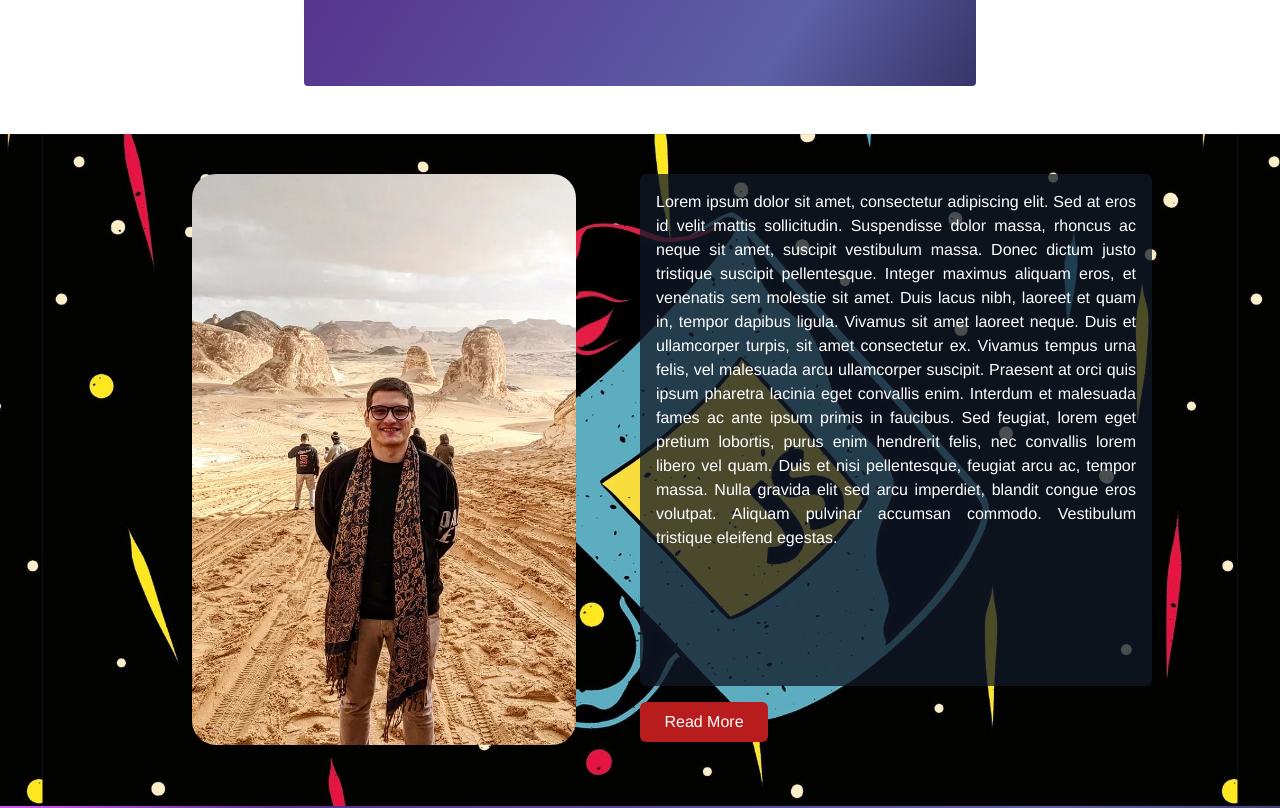
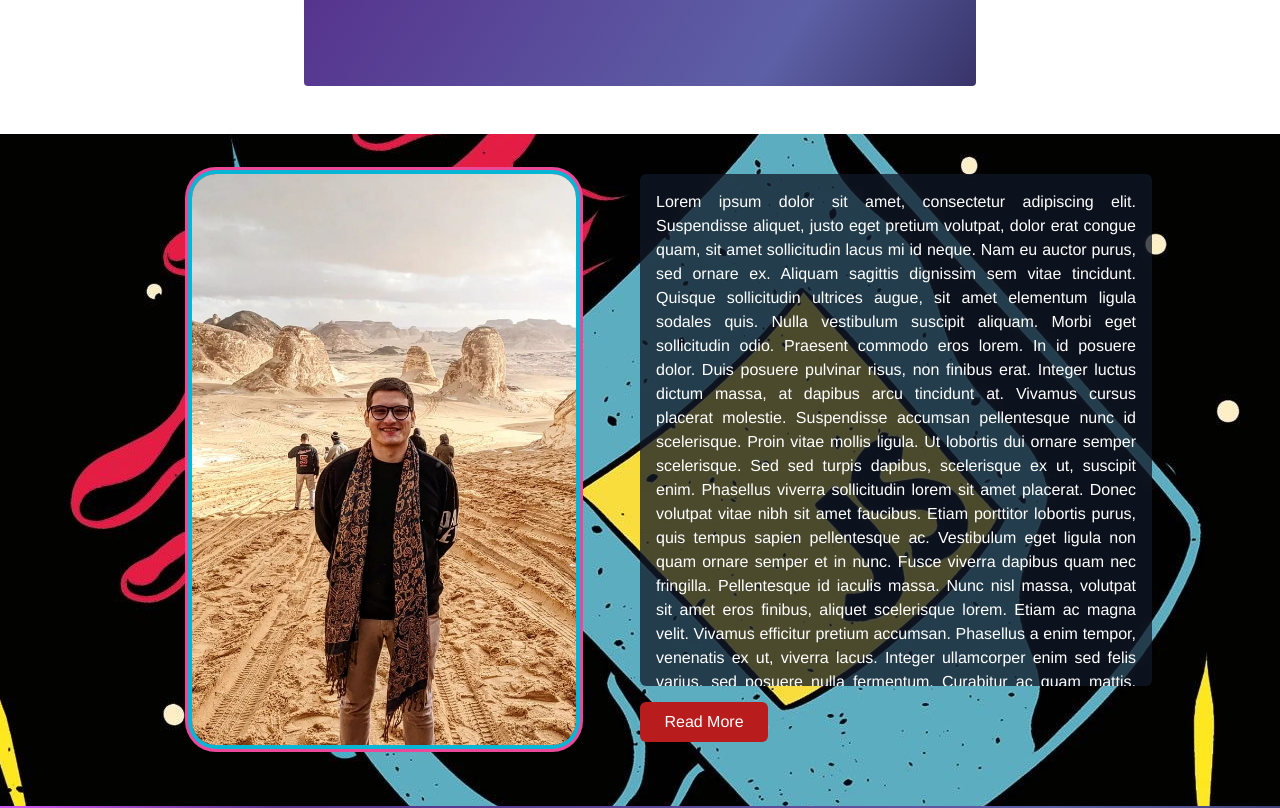
Before and after one commit to BerDavoglio/portfolio_front_v1, a Vue app: page / in a window 1280 px wide. Shown: the part 500-1308 px from the top of the page. Built offline with nearby package versions, Linux system fonts and the light colour scheme.

Commit message:
Fix AboutComponent to accept longer texts

```diff
--- a/src/components/home/AboutComponent.vue
+++ b/src/components/home/AboutComponent.vue
@@ -1,38 +1,67 @@
 <!-- eslint-disable max-len -->
+<!-- eslint-disable vuejs-accessibility/click-events-have-key-events -->
 <template>
   <div class="about">
     <div className="
         grid grid-cols-2
-                                bg-js_bg bg-center bg-contain bg-gray-500
+        bg-js_bg bg-center bg-gray-500 bg-no-repeat
         w-full h-[42rem]">
       <div className="
           bg-ber bg-cover bg-center bg-no-repeat
           h-[85%] max-w-[60%]
           my-10 ml-[30%]
-                                rounded-3xl">
+          rounded-3xl
+          ring ring-pink-500 ring-offset-4 ring-offset-cyan-500">
       </div>
       <div>
         <p className="
             text-white text-justify
-                            max-w-[80%] min-h-[32rem]
+            max-w-[80%] max-h-[32rem]
             rounded-md
             mt-10 p-4
-                            bg-gray-900/75">
-          Lorem ipsum dolor sit amet, consectetur adipiscing elit. Sed at eros id velit mattis sollicitudin. Suspendisse
-          dolor massa, rhoncus ac neque sit amet, suscipit vestibulum massa. Donec dictum justo tristique suscipit
-          pellentesque. Integer maximus aliquam eros, et venenatis sem molestie sit amet. Duis lacus nibh, laoreet et quam
-          in, tempor dapibus ligula. Vivamus sit amet laoreet neque. Duis et ullamcorper turpis, sit amet consectetur ex.
-          Vivamus tempus urna felis, vel malesuada arcu ullamcorper suscipit. Praesent at orci quis ipsum pharetra lacinia
-          eget convallis enim. Interdum et malesuada fames ac ante ipsum primis in faucibus. Sed feugiat, lorem eget
-          pretium
-          lobortis, purus enim hendrerit felis, nec convallis lorem libero vel quam. Duis et nisi pellentesque, feugiat
-          arcu
-          ac, tempor massa. Nulla gravida elit sed arcu imperdiet, blandit congue eros volutpat. Aliquam pulvinar accumsan
-          commodo. Vestibulum tristique eleifend egestas.
+            bg-gray-900/75
+            overflow-y-scroll scrollbar">
+          Lorem ipsum dolor sit amet, consectetur adipiscing elit. Suspendisse aliquet, justo eget pretium volutpat, dolor
+          erat congue quam, sit amet sollicitudin lacus mi id neque. Nam eu auctor purus, sed ornare ex. Aliquam sagittis
+          dignissim sem vitae tincidunt. Quisque sollicitudin ultrices augue, sit amet elementum ligula sodales quis.
+          Nulla vestibulum suscipit aliquam. Morbi eget sollicitudin odio. Praesent commodo eros lorem. In id posuere
+          dolor. Duis posuere pulvinar risus, non finibus erat. Integer luctus dictum massa, at dapibus arcu tincidunt at.
+          Vivamus cursus placerat molestie. Suspendisse accumsan pellentesque nunc id scelerisque. Proin vitae mollis
+          ligula.
+
+          Ut lobortis dui ornare semper scelerisque. Sed sed turpis dapibus, scelerisque ex ut, suscipit enim. Phasellus
+          viverra sollicitudin lorem sit amet placerat. Donec volutpat vitae nibh sit amet faucibus. Etiam porttitor
+          lobortis purus, quis tempus sapien pellentesque ac. Vestibulum eget ligula non quam ornare semper et in nunc.
+          Fusce viverra dapibus quam nec fringilla. Pellentesque id iaculis massa. Nunc nisl massa, volutpat sit amet eros
+          finibus, aliquet scelerisque lorem. Etiam ac magna velit. Vivamus efficitur pretium accumsan. Phasellus a enim
+          tempor, venenatis ex ut, viverra lacus. Integer ullamcorper enim sed felis varius, sed posuere nulla fermentum.
+          Curabitur ac quam mattis, ultrices libero ut, vestibulum leo.
+
+          Fusce at nisi libero. Integer condimentum ullamcorper elementum. Mauris diam tortor, malesuada tristique sapien
+          in, malesuada tincidunt massa. Mauris placerat dictum tortor, et aliquam ligula porttitor non. Vivamus vitae
+          feugiat enim. Donec id fermentum tellus. Donec nec mauris commodo, condimentum nisi quis, aliquam felis.
+          Praesent eget mauris sit amet enim elementum ornare vitae vel metus. Aliquam ullamcorper, ipsum ut varius
+          bibendum, ipsum ante mattis nisi, dignissim laoreet ex sem non libero. Vestibulum arcu leo, imperdiet semper
+          ipsum sit amet, fermentum euismod quam.
+
+          Nullam orci odio, volutpat in sagittis ac, sagittis id augue. Maecenas dui felis, eleifend eu ornare eget,
+          fringilla id leo. Sed aliquam ante at eros interdum commodo. Phasellus a arcu consequat, aliquet velit quis,
+          egestas neque. Pellentesque tincidunt mauris ut ante euismod, at sodales sapien tincidunt. Sed commodo leo eget
+          efficitur euismod. Nunc molestie quam lorem, at scelerisque metus rhoncus et. Vivamus risus dolor, malesuada ac
+          libero sit amet, suscipit eleifend nisi.
+
+          Praesent finibus suscipit tincidunt. Integer dictum ut sapien sit amet maximus. Suspendisse et eros mauris.
+          Phasellus commodo porttitor turpis, laoreet sagittis augue congue vestibulum. Sed lectus ante, sollicitudin a
+          justo ac, posuere interdum metus. Praesent ultricies nisi eget ex vulputate, ut rutrum ipsum lacinia. Proin
+          laoreet commodo orci id dignissim. Pellentesque habitant morbi tristique senectus et netus et malesuada fames ac
+          turpis egestas. Etiam vitae blandit nulla. Aenean eu orci non urna accumsan pellentesque in at erat. Nulla et
+          mauris quis neque consequat finibus. In eu accumsan elit. Vestibulum id luctus arcu. Cras mollis sed sem ac
+          auctor. Suspendisse bibendum vehicula diam, sit amet venenatis purus fringilla ac. Sed placerat libero non felis
+          facilisis sodales.
         </p>
         <div className="
             w-32 bg-red-700 text-white p-2 mt-4 rounded-md hover:bg-red-800
-              active:bg-red-900 cursor-pointer">Read More</div>
+            active:bg-red-900 cursor-pointer" @click="goAbout">Read More</div>
       </div>
     </div>
   </div>
@@ -42,5 +71,31 @@
 export default {
   name: 'AboutComponent',
   components: {},
+  methods: {
+    goAbout() {
+      this.$router.push({ name: 'about' });
+    },
+  },
 };
 </script>
+
+<style>
+.scrollbar::-webkit-scrollbar {
+  width: 5px;
+  height: 20px;
+}
+
+.scrollbar::-webkit-scrollbar-track {
+  border-radius: 100vh;
+}
+
+.scrollbar::-webkit-scrollbar-thumb {
+  background: #e0cbcb;
+  border-radius: 100vh;
+  border: 3px solid #f6f7ed;
+}
+
+.scrollbar::-webkit-scrollbar-thumb:hover {
+  background: #c0a0b9;
+}
+</style>
```
Lines whose indentation alone changed are shown as unchanged.
